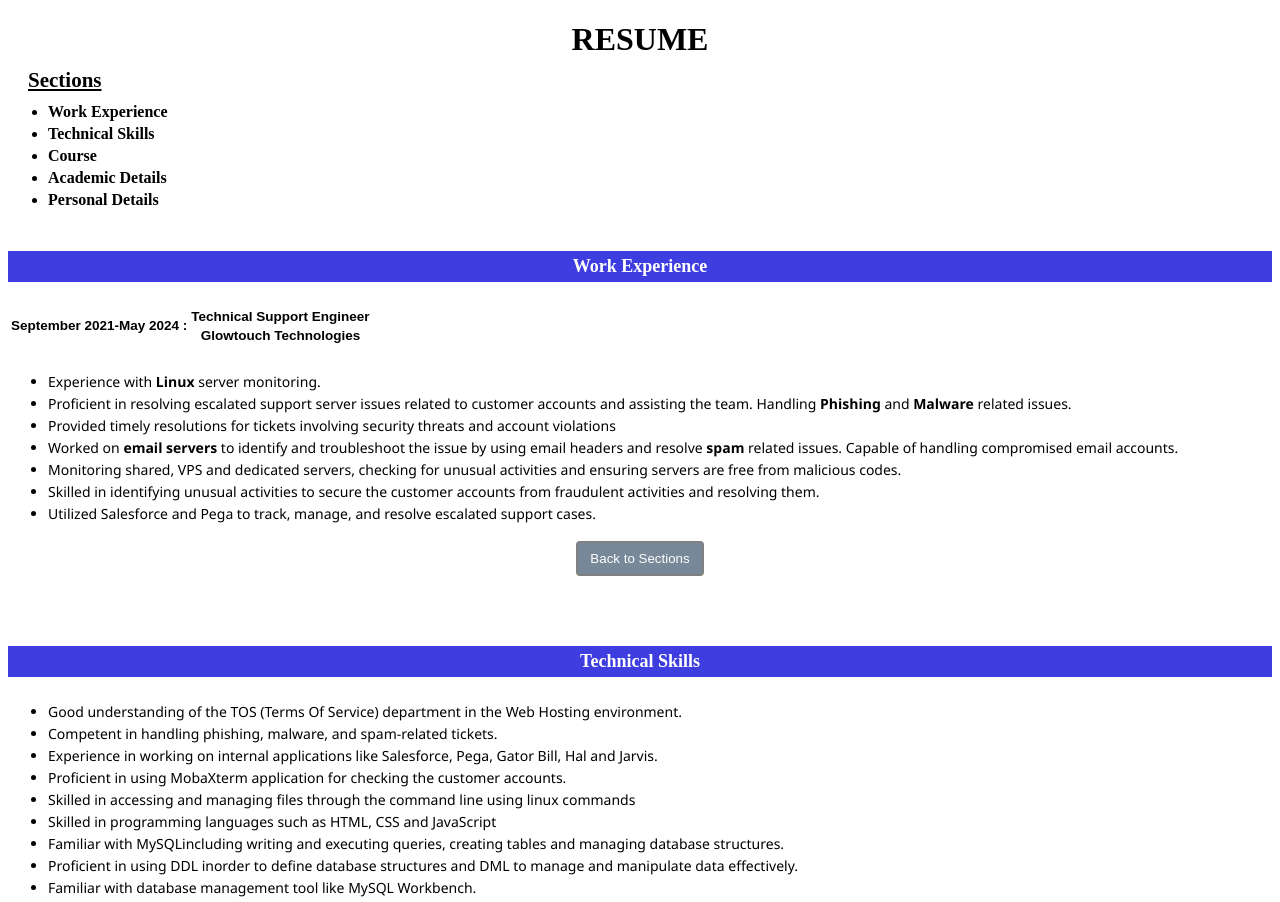
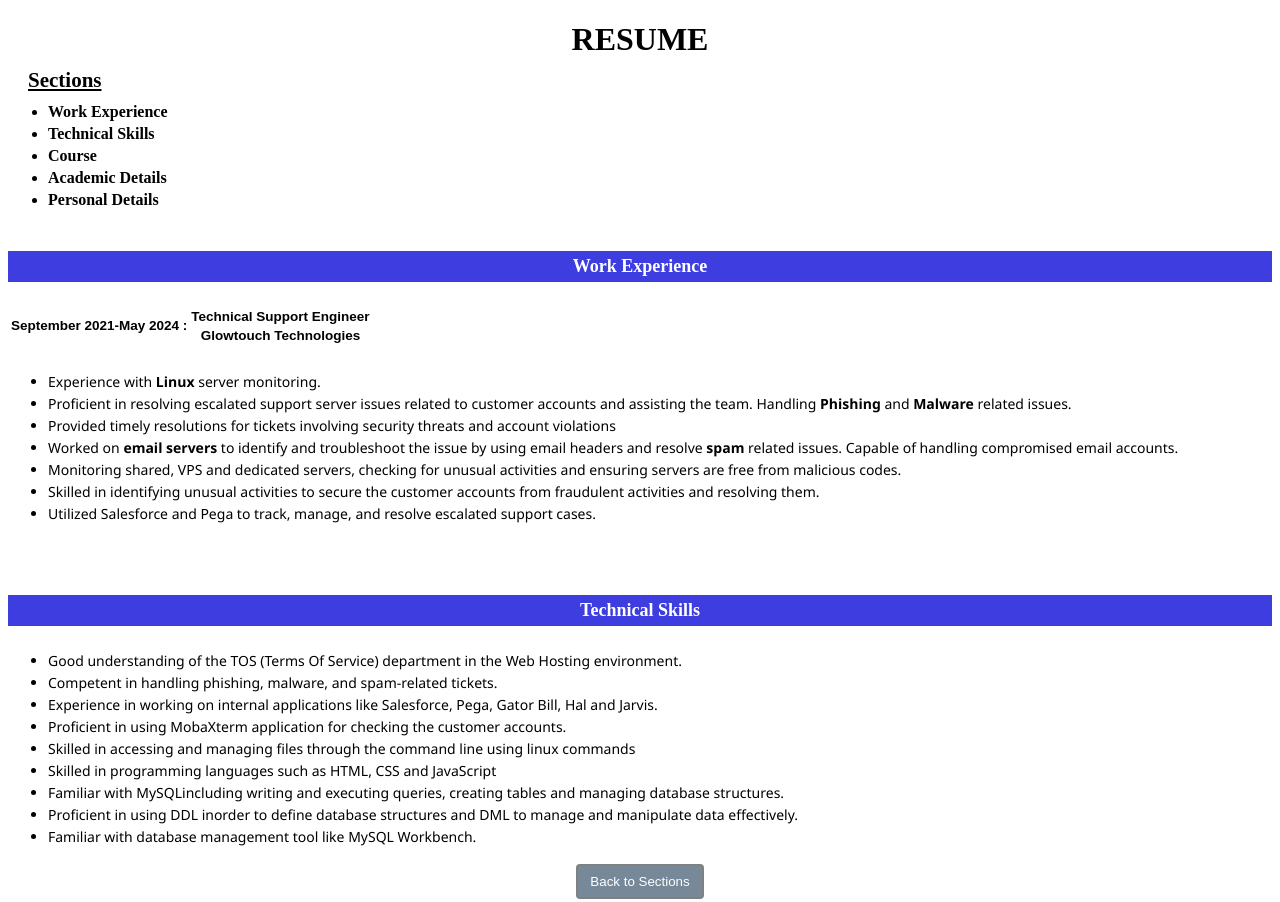
Before and after one commit to RajshreeSuvarna/Interactive-Resume, a plain HTML site: page index.html in a window 1280 px wide. Shown: the top 902 px of the page. Drawn offline with Linux system fonts and the light colour scheme.

Commit message:
Update index.html

```diff
--- a/index.html
+++ b/index.html
@@ -39,7 +39,6 @@
             </li>
         <li>Utilized Salesforce and Pega to track, manage, and resolve escalated support cases.</li>
     </ul>
-    <center><button class="back" title="Return to Sections list">Back to Sections</button></center>
 </div>
 
 
```
